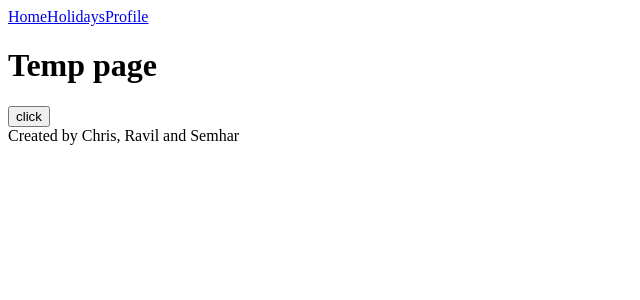
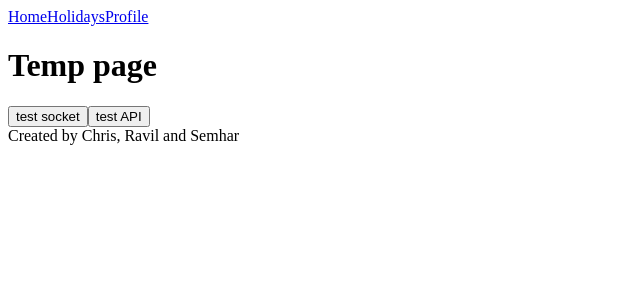
Before and after one commit to ravil-96/travel-buddies, a React app in the folder client/: page /temp in a window 1280 px wide. Shown: the top 300 px of the page, without its empty margins (0-640 px from the left). Built offline with nearby package versions, Linux system fonts and the light colour scheme; no server answers.

Commit message:
API requests working from client

```diff
--- a/client/src/pages/Temp/index.js
+++ b/client/src/pages/Temp/index.js
@@ -1,25 +1,34 @@
-import React, { useState, useEffect } from'react';
-import io from 'socket.io-client';
+import React, { useState, useEffect } from "react";
+import io from "socket.io-client";
+import axios from "axios";
 
-function Temp(){
-    const [mySocket, setMySocket] = useState(null)
-    useEffect(() => {
-        const socket = io("localhost:3000");
-        console.log("connected", socket)
-        setMySocket(socket)
+function Temp() {
+  const [mySocket, setMySocket] = useState(null);
+  useEffect(() => {
+    const socket = io("localhost:3000");
+    console.log("connected", socket);
+    setMySocket(socket);
 
-        socket.on('my response', (data) => {
-            console.log(data)
-        });
-      },[])
+    socket.on("my response", (data) => {
+      console.log(data);
+    });
+  }, []);
 
-      function handleClick(){
-        mySocket.emit("my event", {msg: 'hello!'});
-      }
-    return( <>
-            <h1>Temp page</h1>
-            <button onClick={handleClick}>click</button>
-            </>)
+  function handleClick() {
+    mySocket.emit("my event", { msg: "hello!" });
+  }
+
+  async function handlePost() {
+    let data = await axios.post("http://localhost:5000/test");
+    console.log(data);
+  }
+  return (
+    <>
+      <h1>Temp page</h1>
+      <button onClick={handleClick}>test socket</button>
+      <button onClick={handlePost}>test API</button>
+    </>
+  );
 }
 
-export default Temp
+export default Temp;
```
Also changed, not shown: 1 other file (tests, documents, lock files or other folders).
